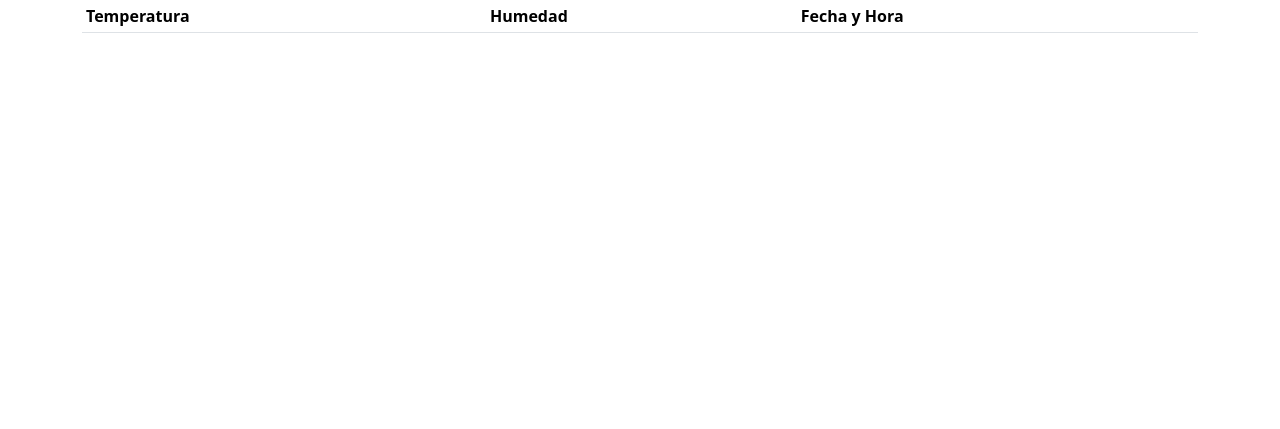
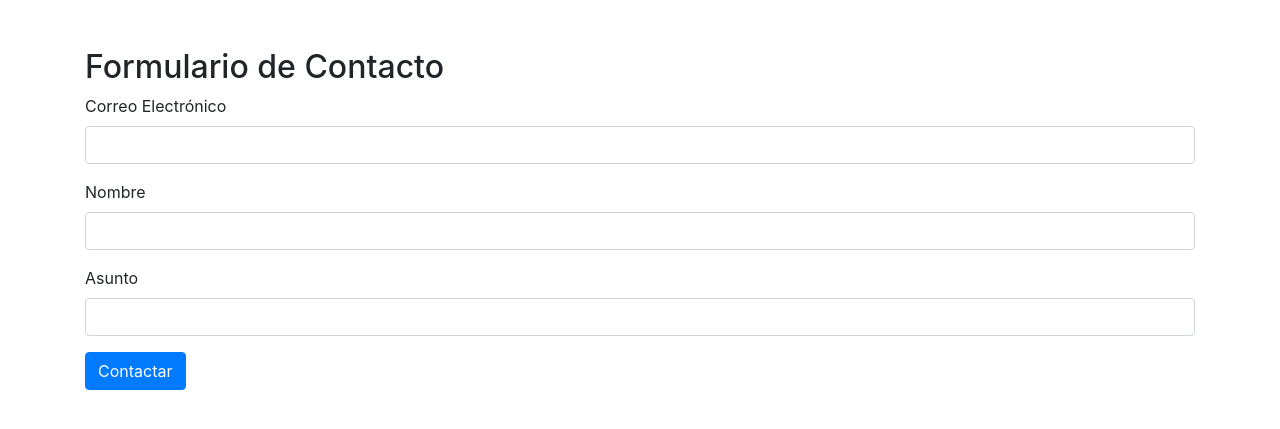
Before and after one commit to mingoyo27/flask7a, a Python web app: template templates/app.html in a window 1280 px wide. Shown: the top 429 px of the page. Run offline with Jinja, Linux system fonts and the light colour scheme; the template is opened without the code that fills it, so the values that code supplies are empty; some libraries are stand-ins or nearby versions.

Commit message:
Update app.html

```diff
--- a/templates/app.html
+++ b/templates/app.html
@@ -3,58 +3,80 @@
 <head>
     <meta charset="UTF-8">
     <meta name="viewport" content="width=device-width, initial-scale=1.0">
-
-    <link href="https://cdn.jsdelivr.net/npm/bootstrap@5.3.3/dist/css/bootstrap.min.css" rel="stylesheet" integrity="sha384-QWTKZyjpPEjISv5WaRU9OFeRpok6YctnYmDr5pNlyT2bRjXh0JMhjY6hW+ALEwIH" crossorigin="anonymous">
-
-    <script src="https://code.jquery.com/jquery-3.7.1.min.js" integrity="sha256-/JqT3SQfawRcv/BIHPThkBvs0OEvtFFmqPF/lYI/Cxo=" crossorigin="anonymous"></script>
-
-    <title>App</title>
-
-    <script src="https://js.pusher.com/8.2.0/pusher.min.js"></script>
+    <title>Contacto</title>
+    <!-- Incluyendo Bootstrap CSS y JQuery -->
+    <link rel="stylesheet" href="https://stackpath.bootstrapcdn.com/bootstrap/4.3.1/css/bootstrap.min.css">
+    <script src="https://code.jquery.com/jquery-3.6.0.min.js"></script>
+    <script src="https://cdn.jsdelivr.net/jquery.validation/1.19.5/jquery.validate.min.js"></script>
 </head>
 <body>
-    <div class="container">
-        <table class="table table-sm">
-            <thead>
-                <tr>
-                    <th>Temperatura</th>
-                    <th>Humedad</th>
-                    <th>Fecha y Hora</th>
-                </tr>
-            </thead>
-            <tbody id="tbodyLog"></tbody>
-        </table>
+    <div class="container mt-5">
+        <h2>Formulario de Contacto</h2>
+        <form id="contactoForm" novalidate>
+            <div class="form-group">
+                <label for="email">Correo Electrónico</label>
+                <input type="email" class="form-control" id="email" name="email" required>
+            </div>
+            <div class="form-group">
+                <label for="nombre">Nombre</label>
+                <input type="text" class="form-control" id="nombre" name="nombre" required>
+            </div>
+            <div class="form-group">
+                <label for="asunto">Asunto</label>
+                <input type="text" class="form-control" id="asunto" name="asunto" required>
+            </div>
+            <button type="submit" class="btn btn-primary">Contactar</button>
+        </form>
     </div>
 
-    <script src="https://cdn.jsdelivr.net/npm/bootstrap@5.3.3/dist/js/bootstrap.bundle.min.js" integrity="sha384-YvpcrYf0tY3lHB60NNkmXc5s9fDVZLESaAA55NDzOxhy9GkcIdslK1eN7N6jIeHz" crossorigin="anonymous"></script>
+    <script>
+        $(document).ready(function () {
+            $("#contactoForm").validate({
+                rules: {
+                    email: {
+                        required: true,
+                        email: true,
+                        minlength: 5,
+                        maxlength: 50
+                    },
+                    nombre: {
+                        required: true,
+                        minlength: 10,
+                        maxlength: 50,
+                        lettersonly: true
+                    },
+                    asunto: {
+                        required: true,
+                        minlength: 10,
+                        maxlength: 50
+                    }
+                },
+                messages: {
+                    email: {
+                        required: "Por favor, ingresa tu correo electrónico",
+                        email: "Por favor, ingresa un correo electrónico válido",
+                        minlength: "El correo debe tener al menos 5 caracteres",
+                        maxlength: "El correo no puede tener más de 50 caracteres"
+                    },
+                    nombre: {
+                        required: "Por favor, ingresa tu nombre",
+                        minlength: "El nombre debe tener al menos 10 caracteres",
+                        maxlength: "El nombre no puede tener más de 50 caracteres",
+                        lettersonly: "El nombre solo puede contener letras"
+                    },
+                    asunto: {
+                        required: "Por favor, ingresa el asunto",
+                        minlength: "El asunto debe tener al menos 10 caracteres",
+                        maxlength: "El asunto no puede tener más de 50 caracteres"
+                    }
+                }
+            });
 
-    <script>
-        function buscar() {
-            $.get("/buscar", function (respuesta) {
-                $("#tbodyLog").html("")
-
-                for (var x in respuesta) {
-                    var registro = respuesta[x]
-
-                    $("#tbodyLog").append(`<tr>
-                        <td>${registro[1]}</td>
-                        <td>${registro[2]}</td>
-                        <td>${registro[3]}</td>
-                    </tr>`)
-                }
-            })
-        }
-
-        buscar()
-
-        var pusher = new Pusher("97e3a65a4669fc2eb4bd", {
-            cluster: "us2"
-        })
-
-        var channel = pusher.subscribe("registrosTiempoReal")
-        channel.bind("registroTiempoReal", function (mensaje) {
-            buscar()
-        })
+            // Validación personalizada: solo letras
+            $.validator.addMethod("lettersonly", function(value, element) {
+                return this.optional(element) || /^[a-zA-Z\s]+$/.test(value);
+            }, "Por favor, ingresa solo letras.");
+        });
     </script>
 </body>
 </html>
```
